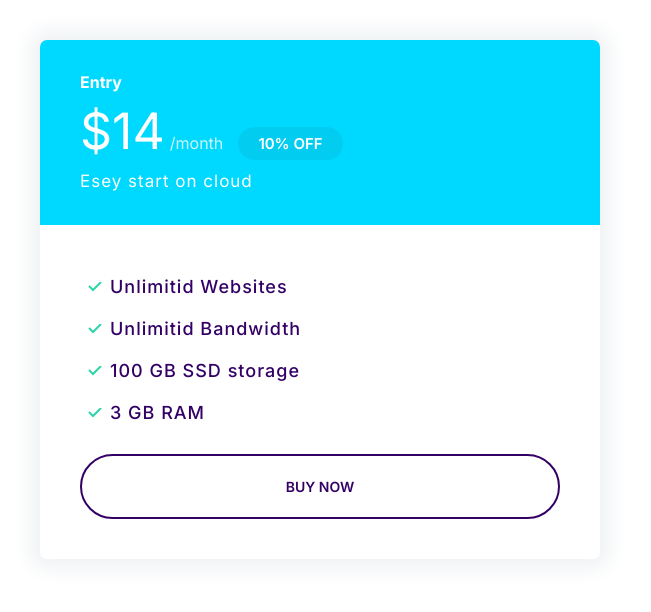
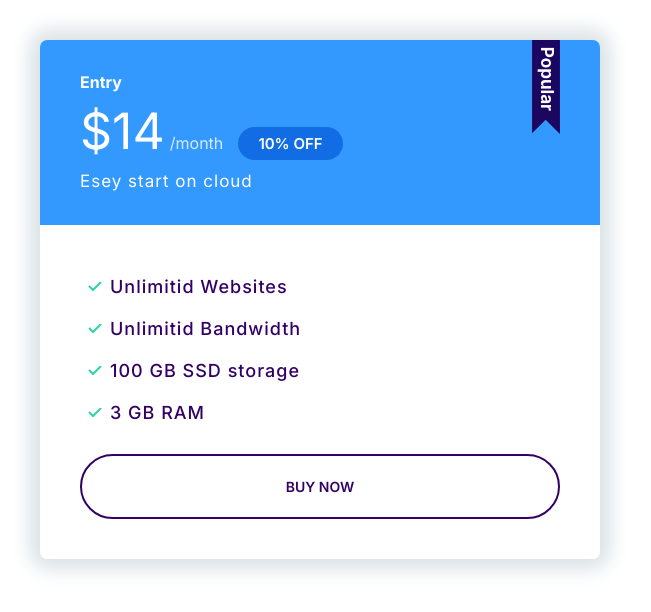
Before and after one commit to morty-berger/moshify, a plain HTML site: page index.html in a window 1280 px wide. Shown: the whole page, without its empty margins (0-651 px from the left). Drawn offline with Linux system fonts and the light colour scheme.

Commit message:
add a populer plan

```diff
--- a/css/styles.css
+++ b/css/styles.css
@@ -281,6 +281,9 @@ a {
 .plan .card--secandary .badge--secandary {
     background-color: #02cdf1;
 }
+.plan .card--primery .badge--primary {
+    background-color: #126de4;
+}
 .plan__descreption {
     display: block;
     letter-spacing: 1px;
@@ -289,6 +292,17 @@ a {
 .plan .list__item {
  margin-bottom: 2rem;
  letter-spacing: 1px;
+}
+.plan--populer .card {
+    position: relative;
+}
+.plan--populer .card__header::before {
+    content: url(/images/popular.svg);
+    width: 40px;
+    position: absolute;
+    right: 6%;
+    top: -6px;
+
 }
 @media screen and (min-width: 1024px) {
     .plan__name {
--- a/index.html
+++ b/index.html
@@ -16,13 +16,13 @@
   </head>
   <body>
     <div style="padding: 4rem; width: 50%">
-      <div class="plan">
-        <div class="card card--secandary">
+      <div class="plan plan--populer">
+        <div class="card card--primery">
           <div class="card__header">
             <h3 class="plan__name">Entry</h3>
             <span class="plan__price">$14</span>
             <span class="plan__billing-cycel">/month</span>
-            <span class="badge badge--secandary badge--small">10% OFF</span>
+            <span class="badge badge--primary badge--small">10% OFF</span>
             <span class="plan__descreption">Esey start on cloud</span>
           </div>
           <div class="card__body">
```
Also changed, not shown: images/popular.svg (added).
